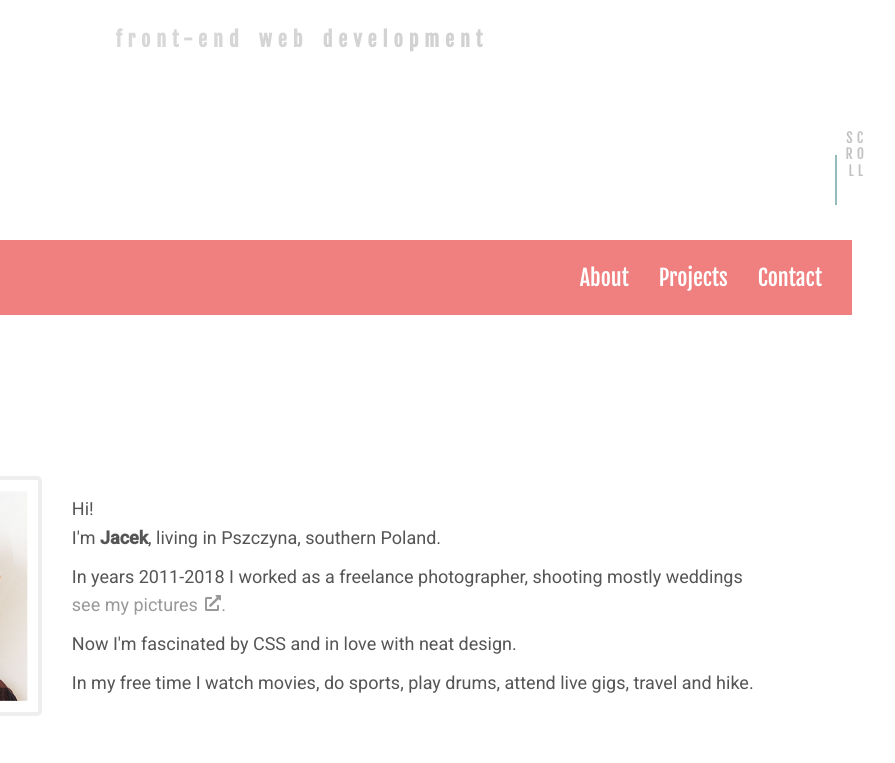
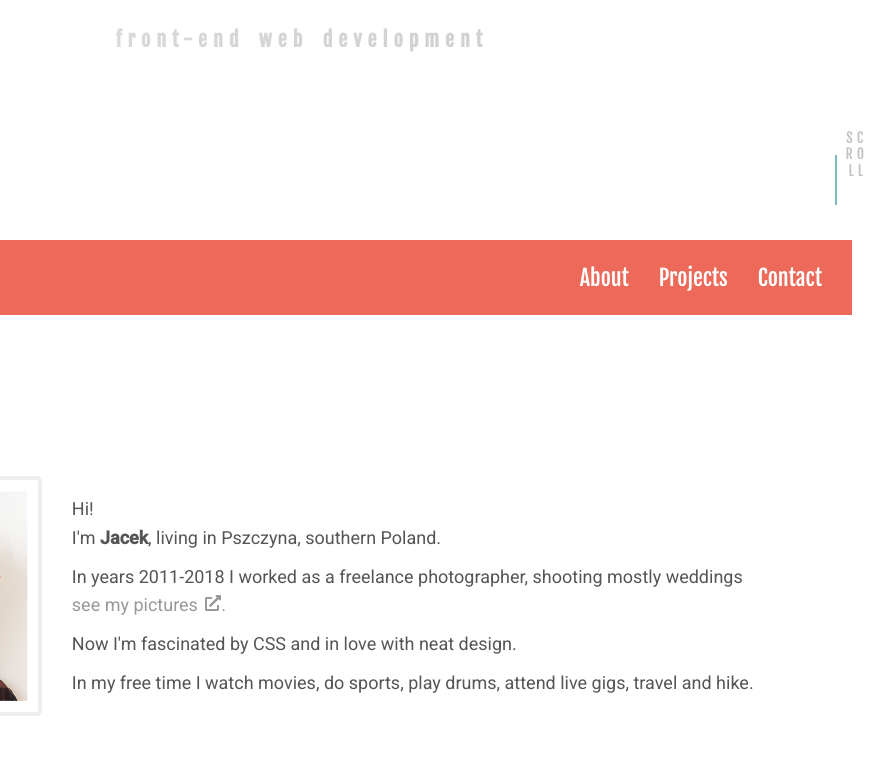
Before and after one commit to k-son/k-son-2020, a website: page index.html in a window 1280 px wide. Shown: the part 560-1323 px from the top of the page, without its empty margins (338-1233 px from the left). Drawn offline with nearby package versions, Linux system fonts and the light colour scheme; files that its build step writes are made by us from their sources.

Commit message:
Tweak colors

```diff
--- a/scss/partials/variables.scss
+++ b/scss/partials/variables.scss
@@ -3,11 +3,13 @@
 
   --color-bg-main: #ffffff;
   --color-main-porzucony: #4385f0;
-  --color-main: #4D9090;
-  --color-main--lighter: #7AB2B2;
-  --color-main--darker: #2E7878;
+  --color-main: #298C8C;
+  --color-main--lighter: #4CAAAA;
+  --color-main--darker: #117373;
   --color-main--darkest: #196363;
   --color-secondary: #f08080;
+  --color-secondary: #ED6A5A;
+  --color-tertiary: #F0CB80;
 
   --color-text: #555;
   --color-h2-header: #c2c2c2;
```
